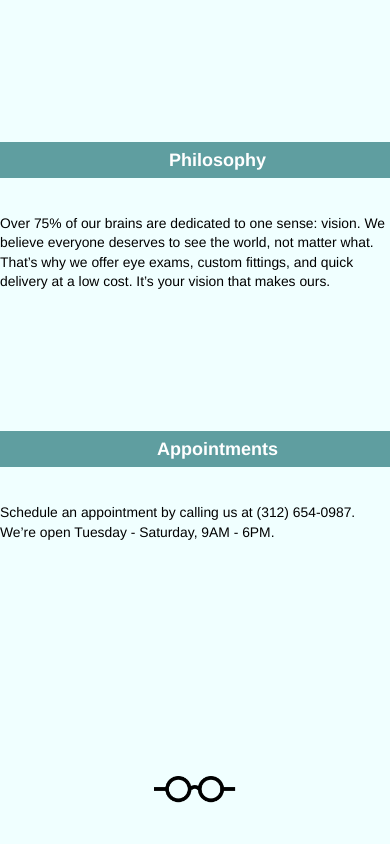
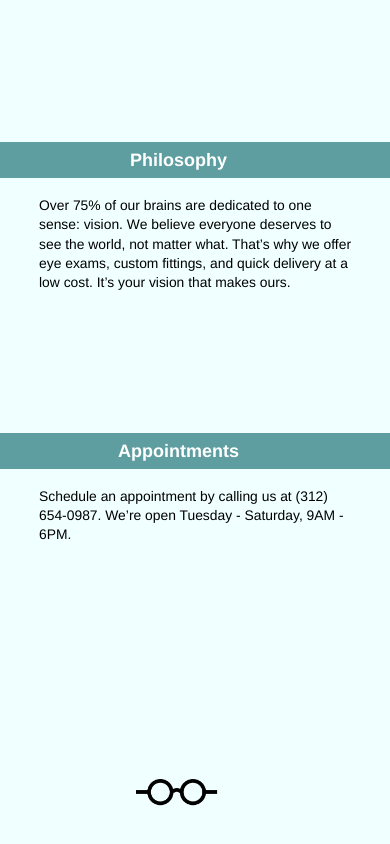
Before and after one commit to janelgreenwood/tortoiseshelloptics, a plain HTML site: page index.html in a window 390 px wide. Shown: the part 786-1630 px from the top of the page. Drawn offline with Linux system fonts and the light colour scheme.

Commit message:
centering

```diff
--- a/resources/css/style.css
+++ b/resources/css/style.css
@@ -244,10 +244,7 @@ footer p {
 
 @media only screen and (max-width : 480px) {
 
-html {
-  width: 100%;
-  max-width: 480px;
-}
+
 
   .logo h2 {
     display: none;
@@ -353,7 +350,7 @@ padding-bottom: 4rem;
 }
 
 .philosophy h2 {
-  width: 100%;
+  width: 80%;
   font-family: helvetica;
   font-weight: bold;
   font-size: 1rem;
@@ -365,13 +362,14 @@ padding-bottom: 4rem;
   margin-bottom: 1rem;
   text-align: center;
   padding-right: 4rem;
+  margin: 0 auto;
 }
 
 
 
 .appointment h2 {
 
-  width: 100%;
+  width: 80%;
   font-family: helvetica;
   font-weight: bold;
   font-size: 1rem;
@@ -383,6 +381,7 @@ padding-bottom: 4rem;
   margin-bottom: 1rem;
   text-align: center;
   padding-right: 4rem;
+  margin: 0 auto;
 }
 
   .philosophy p {
@@ -390,6 +389,8 @@ padding-bottom: 4rem;
     font-family: helvetica;
     font-size: 0.77rem;
     padding-top: 1rem;
+    margin: 0 auto;
+    width: 80%;
   }
 
   .appointment p {
@@ -397,16 +398,28 @@ padding-bottom: 4rem;
     font-family: helvetica;
     font-size: 0.77rem;
     padding-top: 1rem;
+    margin: 0 auto;
+    width: 80%;
   }
 
   footer {
-
+    margin: none;
+    padding: none;
     display: flex;
     align-items: center;
     justify-content: center;
-  padding-right: 3rem;
+    padding-right: 5rem;
   }
 
     footer p {
       display: none;
     }
+
+    footer {
+      margin-top: none;
+      padding-top: none;
+      padding-left: none;
+      padding-bottom: none;
+      display: flex;
+
+    }
```
Lines whose indentation alone changed are shown as unchanged.
